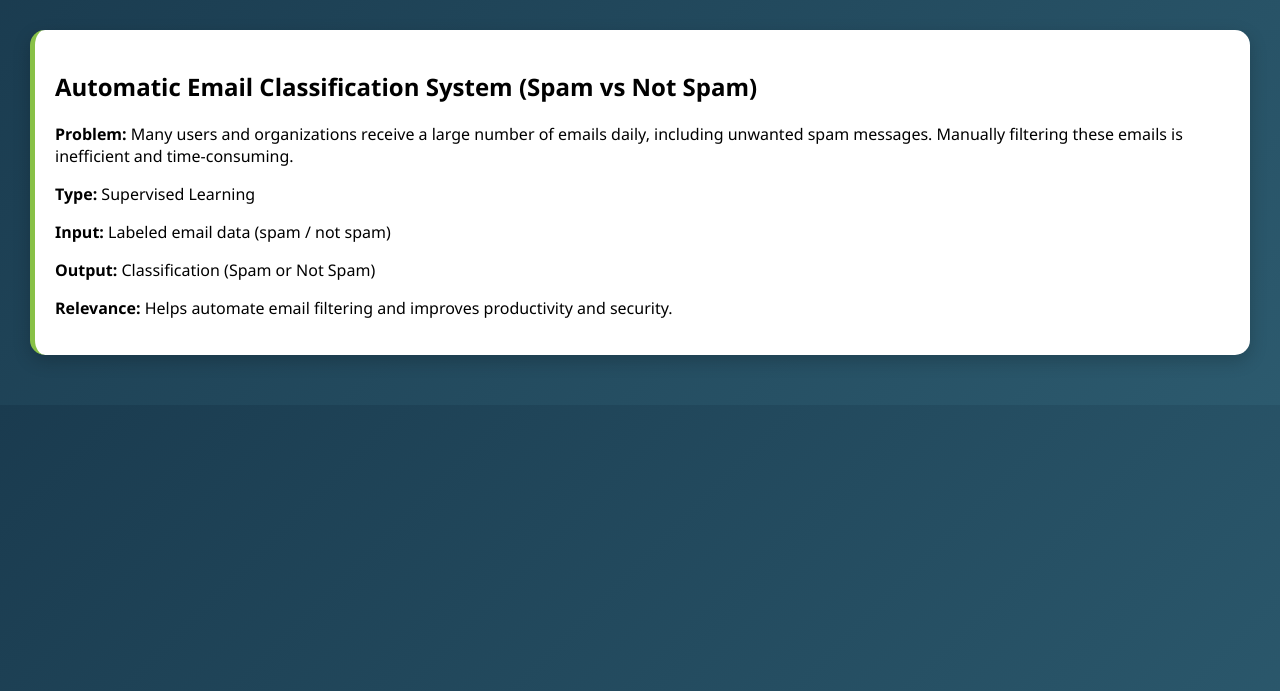
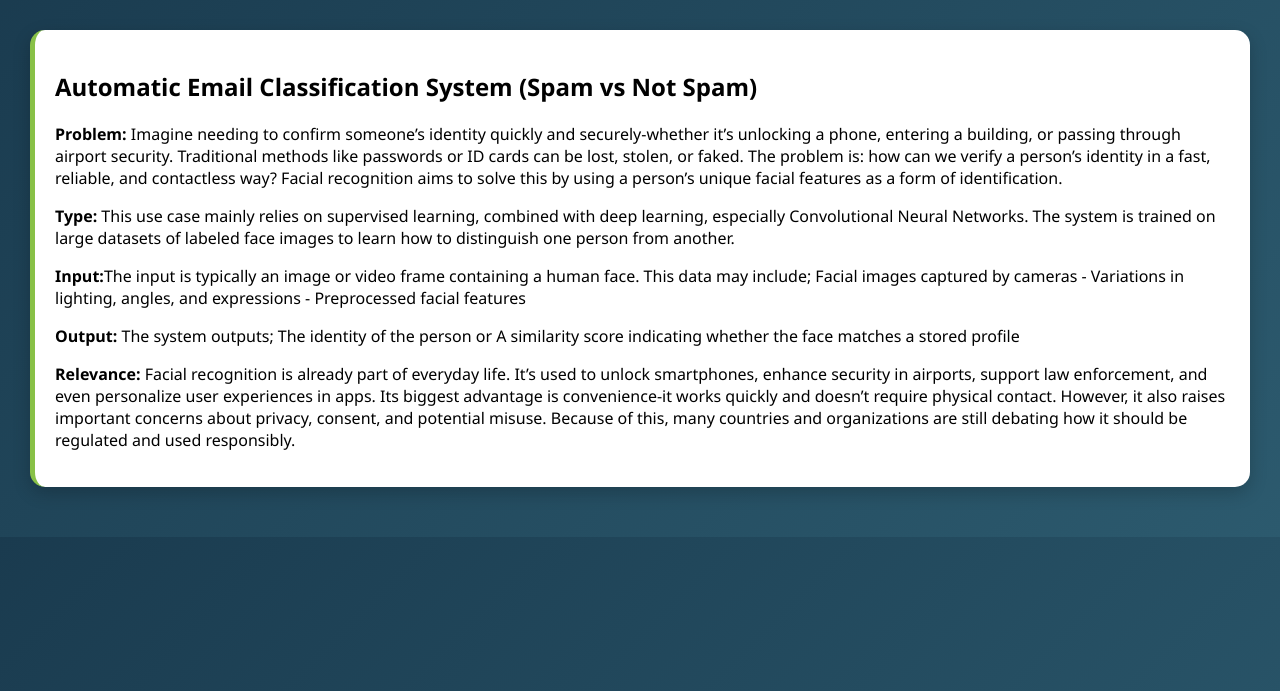
Before and after one commit to Gerlopa/trabajo-machine, a Flask app: page /case1 in a window 1280 px wide. Shown: the part 53-744 px from the top of the page. Run offline with Flask 3, Linux system fonts and the light colour scheme; parts of the project's set-up code (start-up, migrations or seed data) failed here and were passed over.

Commit message:
use case template

```diff
--- a/use case/templates/case1.html
+++ b/use case/templates/case1.html
@@ -6,15 +6,19 @@
 
     <h2>Automatic Email Classification System (Spam vs Not Spam)</h2>
 
-    <p><strong>Problem:</strong> Many users and organizations receive a large number of emails daily, including unwanted spam messages. Manually filtering these emails is inefficient and time-consuming.</p>
+    <p><strong>Problem:</strong> Imagine needing to confirm someone’s identity quickly and securely-whether it’s unlocking a phone, entering a building, or passing through airport security. Traditional methods like passwords or ID cards can be lost, stolen, or faked. The problem is: how can we verify a person’s identity in a fast, reliable, and contactless way? Facial recognition aims to solve this by using a person’s unique facial features as a form of identification.</p>
 
-    <p><strong>Type:</strong> Supervised Learning</p>
+    <p><strong>Type:</strong> This use case mainly relies on supervised learning, combined with deep learning, especially Convolutional Neural Networks. The system is trained on large datasets of labeled face images to learn how to distinguish one person from another.</p>
 
-    <p><strong>Input:</strong> Labeled email data (spam / not spam)</p>
+    <p><strong>Input:</strong>The input is typically an image or video frame containing a human face.
+This data may include; Facial images captured by cameras - Variations in lighting, angles, and expressions - Preprocessed facial features</p>
 
-    <p><strong>Output:</strong> Classification (Spam or Not Spam)</p>
+    <p><strong>Output:</strong> The system outputs; The identity of the person  or
+A similarity score indicating whether the face matches a stored profile</p>
 
-    <p><strong>Relevance:</strong> Helps automate email filtering and improves productivity and security.</p>
+    <p><strong>Relevance:</strong> Facial recognition is already part of everyday life. It’s used to unlock smartphones, enhance security in airports, support law enforcement, and even personalize user experiences in apps. Its biggest advantage is convenience-it works quickly and doesn’t require physical contact.
+
+However, it also raises important concerns about privacy, consent, and potential misuse. Because of this, many countries and organizations are still debating how it should be regulated and used responsibly.</p>
 
 </div>
 
```
